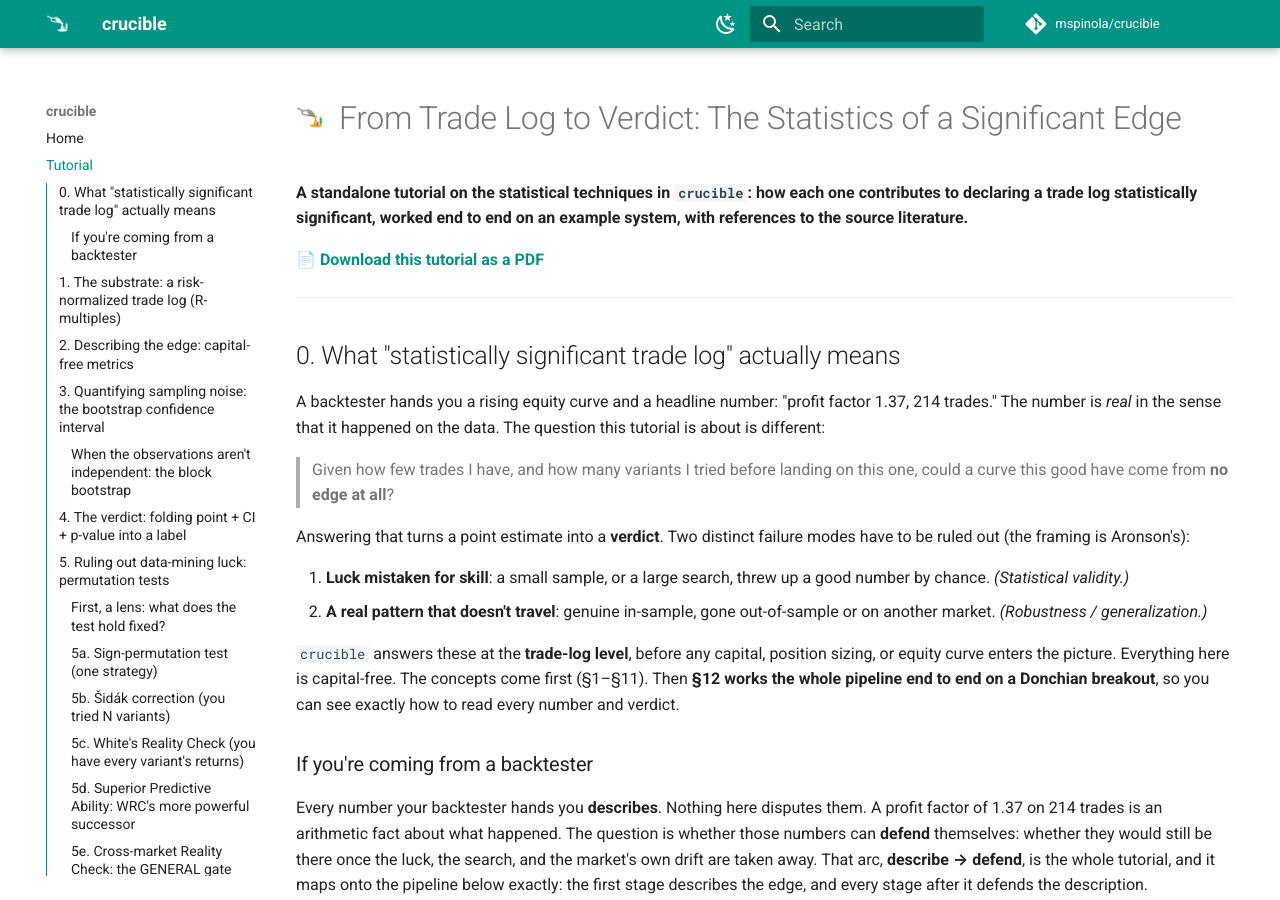
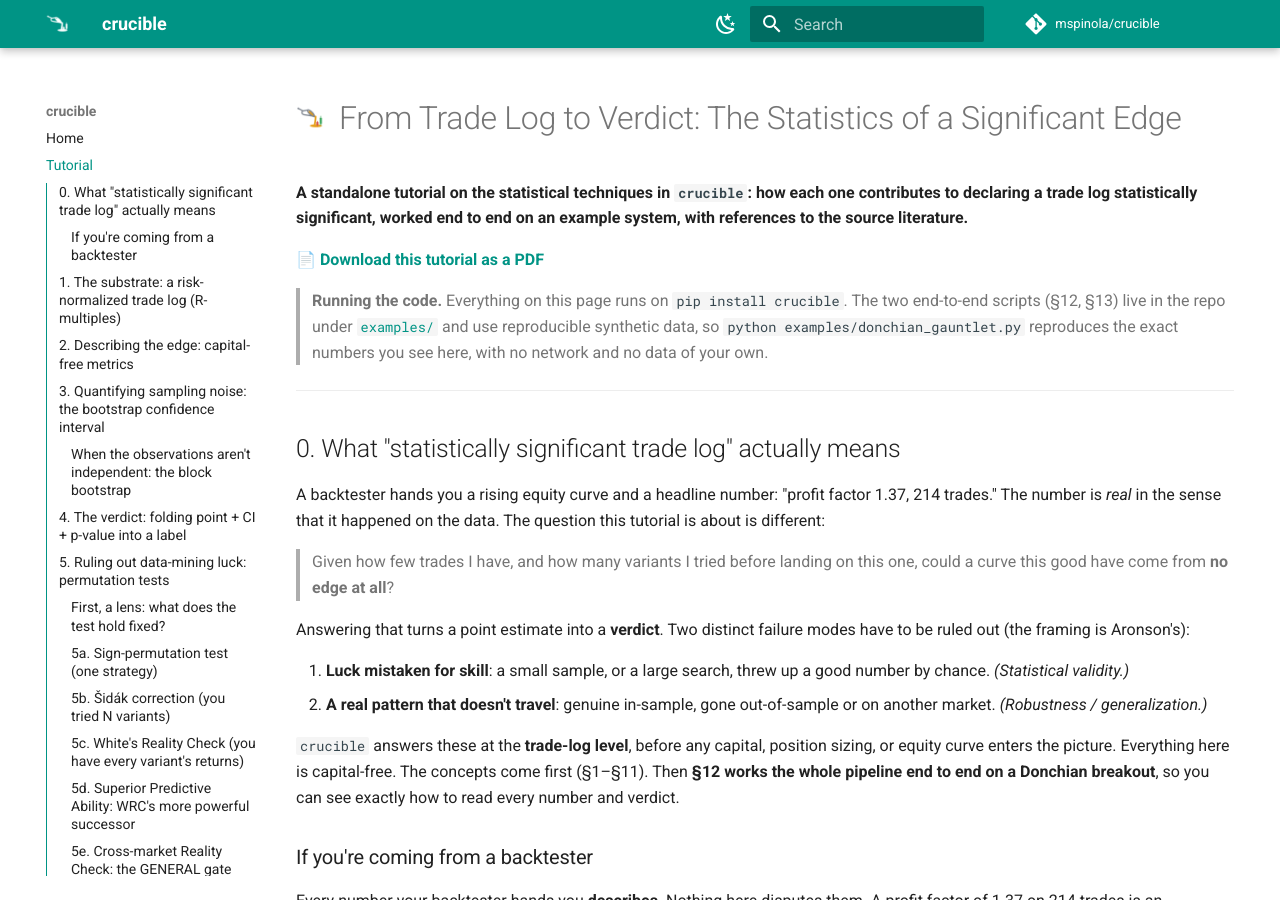
Before and after one commit to mspinola/crucible, an MkDocs documentation site: the page built from docs/tutorial.md, in a window 1280 px wide and 900 px high. Built offline with MkDocs 1.6.1 and Material for MkDocs 9.7.7, drawn with Linux system fonts in a browser that asks for light colours; comment, search, counter and statistics services are not loaded.

Commit message:
docs(tutorial): add setup note (pip install crucible + runnable examples) (#102)

```diff
--- a/docs/tutorial.md
+++ b/docs/tutorial.md
@@ -5,6 +5,12 @@ contributes to declaring a trade log statistically significant, worked end to en
 example system, with references to the source literature.**
 
 📄 [**Download this tutorial as a PDF**](https://mspinola.github.io/crucible/tutorial.pdf)
+
+> **Running the code.** Everything on this page runs on `pip install crucible`. The two
+> end-to-end scripts (§12, §13) live in the repo under
+> [`examples/`](https://github.com/mspinola/crucible/tree/main/examples) and use reproducible
+> synthetic data, so `python examples/donchian_gauntlet.py` reproduces the exact numbers you
+> see here, with no network and no data of your own.
 
 ---
 
```
